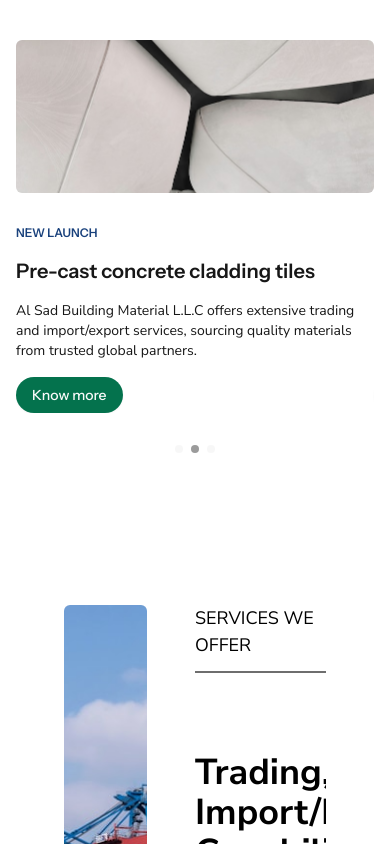
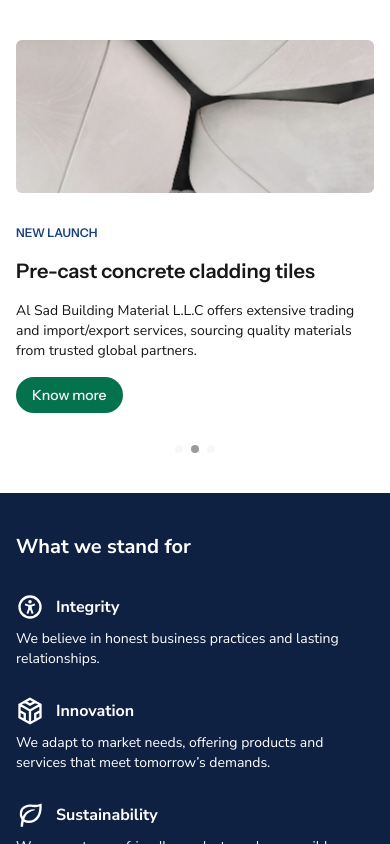
Before and after one commit to techbyhemant/ai-sad, a Next.js app: page / in a window 390 px wide. Shown: the top 844 px of the page. Built offline with nearby package versions, Linux system fonts and the light colour scheme.

Commit message:
Make values section responsive

```diff
--- a/app/home/Values.jsx
+++ b/app/home/Values.jsx
@@ -6,21 +6,21 @@
 const VALUES = [
 	{
 		id: 'integrity',
-		icon: <BiUniversalAccess size={32} />,
+		icon: <BiUniversalAccess className="size-7 md:size-8" />,
 		heading: 'Integrity',
 		description:
 			'We believe in honest business practices and lasting relationships.',
 	},
 	{
 		id: 'innovation',
-		icon: <GrCodeSandbox size={32} />,
+		icon: <GrCodeSandbox className="size-7 md:size-8" />,
 		heading: 'Innovation',
 		description:
 			'We adapt to market needs, offering products and services that meet tomorrow’s demands.',
 	},
 	{
 		id: 'sustainability',
-		icon: <BiLeaf size={32} />,
+		icon: <BiLeaf className="size-7 md:size-8" />,
 		heading: 'Sustainability',
 		description:
 			'We promote eco-friendly products and responsible business practices to protect our environment for future generations.',
@@ -29,21 +29,25 @@
 
 const Value = ({ icon, heading, description }) => {
 	return (
-		<div className="flex flex-col gap-7">
+		<div className="flex flex-col gap-2 md:gap-7">
 			<div className="flex gap-3 items-center">
 				{icon}
-				<h5 className="font-primary font-bold text-[32px]">{heading}</h5>
+				<h5 className="font-primary font-bold text-md md:text-[32px]">
+					{heading}
+				</h5>
 			</div>
-			<p className="text-xl">{description}</p>
+			<p className="text-sm md:text-xl">{description}</p>
 		</div>
 	);
 };
 
 const Values = () => {
 	return (
-		<section className="w-full p-[85px] pb-16 space-y-[159px]">
-			<h3 className="font-primary font-bold text-4xl">What we stand for</h3>
-			<div className="grid grid-flow-col auto-cols-auto gap-23 w-full">
+		<section className="w-full py-10 px-4 md:p-[85px] md:pb-16 space-y-8 md:space-y-[159px]">
+			<h3 className="font-primary font-bold text-xl md:text-4xl">
+				What we stand for
+			</h3>
+			<div className="grid md:grid-flow-col auto-cols-auto gap-7 md:gap-23 w-full">
 				{VALUES.map((value) => (
 					<Value
 						key={value.id}
--- a/app/page.js
+++ b/app/page.js
@@ -17,7 +17,7 @@
 			<main className="flex-1 max-w-[1240px] mx-auto w-full h-full">
 				{/* <Categories /> */}
 				<Products />
-				{/* <Values /> */}
+				<Values />
 				{/* <Stats /> */}
 				<Services />
 				<Locations />
```
